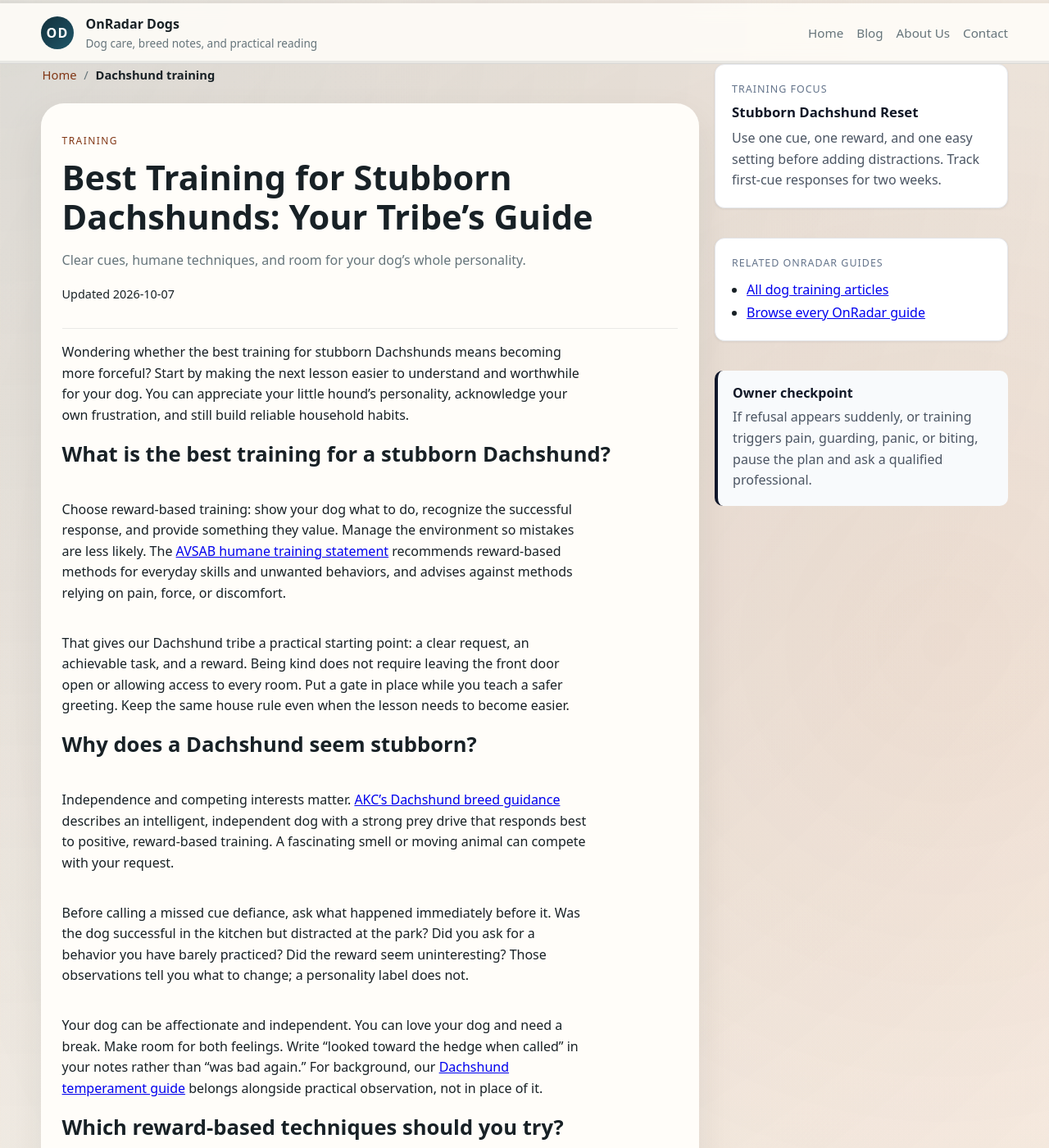
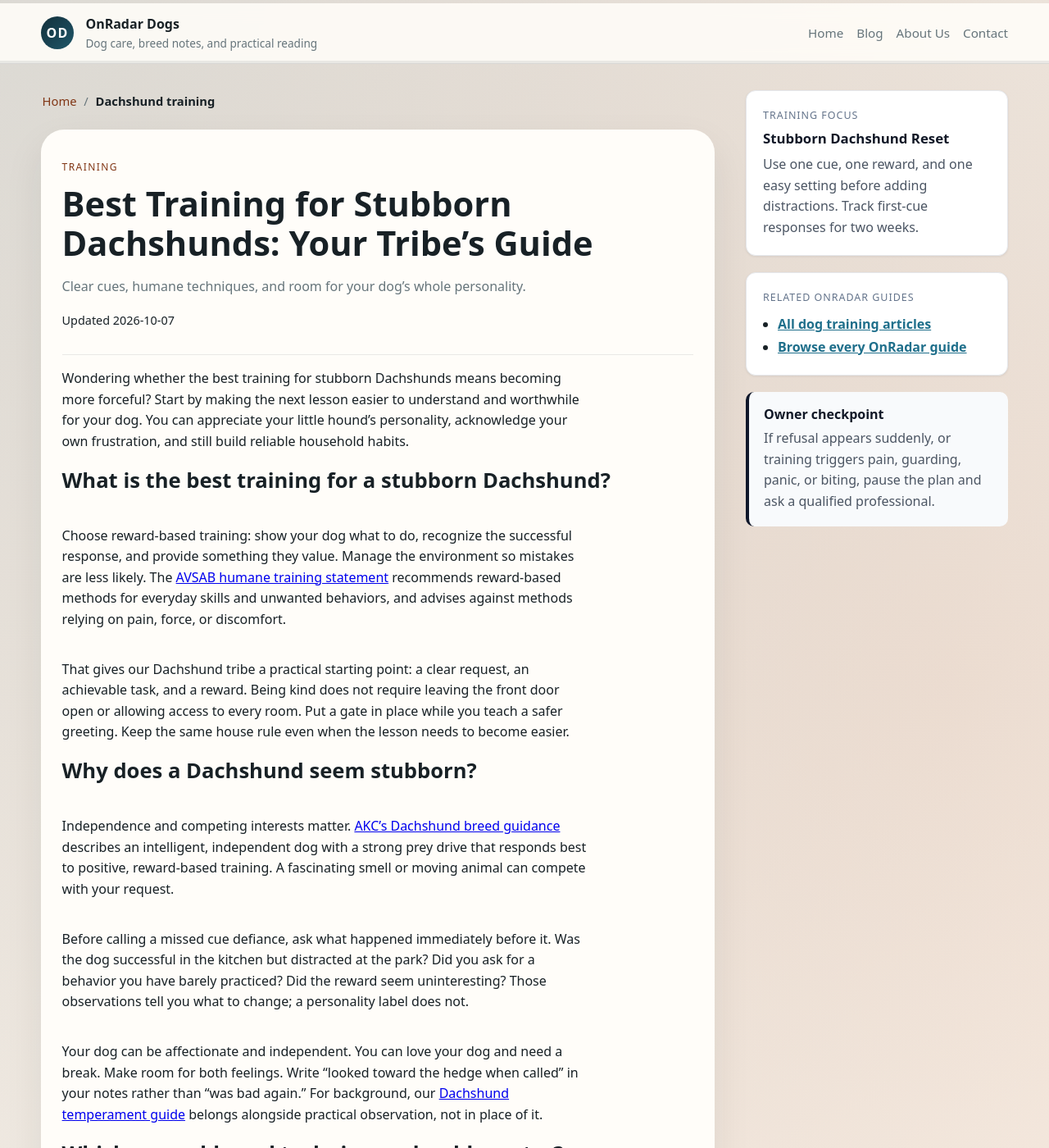
Before and after one commit to onradar-dogs/onradar-dogs.github.io, a Jekyll site: the page best-training-for-stubborn-dachshunds.html, which Jekyll copies as it is, in a window 1280 px wide and 1400 px high. Shown: the whole window at 82% size. Built offline with Jekyll 4.4.1, drawn with Linux system fonts in a browser that asks for light colours.

Commit message:
Fix OnRadar sidebar desktop layout

```diff
--- a/best-training-for-stubborn-dachshunds.html
+++ b/best-training-for-stubborn-dachshunds.html
@@ -87,6 +87,32 @@
 @media(max-width:700px){header[class^="sc-"] [class*="inner"],header[class^="sc-"]{flex-wrap:wrap;height:auto}header[class^="sc-"] nav,header[class^="sc-"] [class*="nav"]{display:flex;flex-wrap:wrap;gap:6px 14px}header[class^="sc-"] [class*="inner"]{padding-top:8px;padding-bottom:8px}main,article,aside,[class*="wrap"]>*,[class*="layout"]>*,[class*="content"],[class*="column"]{min-width:0!important;max-width:100%}table{display:block!important;width:auto!important;max-width:100%!important;overflow-x:auto}img,iframe,video{max-width:100%;height:auto}h1,h2,h3,p,li{overflow-wrap:anywhere}[class*="wrap"],[class*="layout"],[class*="rich"],[class*="content"]{grid-template-columns:minmax(0,1fr)!important}article *,[class*="content"] *,[class*="rich"] *{box-sizing:border-box!important;max-width:100%!important;min-width:0!important}table{overflow-x:auto!important}}
 </style>
 <style id="sc-font">body{font-family:system-ui, -apple-system, 'Segoe UI', Roboto, sans-serif}body h1,body h2,body h3{font-family:system-ui, -apple-system, 'Segoe UI', Roboto, sans-serif}</style>
+<style id="onradar-sidebar-layout-fix">
+.site-layout {
+  width: min(1180px, calc(100% - 2rem));
+  margin: 2rem auto 4rem;
+  display: grid;
+  grid-template-columns: minmax(0, 1fr) minmax(260px, 320px);
+  gap: clamp(1.5rem, 3vw, 2.5rem);
+  align-items: start;
+}
+.content-column { min-width: 0; }
+.sidebar {
+  display: block !important;
+  position: sticky;
+  top: 96px;
+  align-self: start;
+  min-width: 0;
+}
+.sidebar-card a { color: #1f6f8b; font-weight: 700; }
+@media (max-width: 900px) {
+  .site-layout {
+    grid-template-columns: minmax(0, 1fr);
+    width: min(100% - 1rem, 760px);
+  }
+  .sidebar { position: static; top: auto; }
+}
+</style>
 </head>
   <body class="article-page">
 <header class="sc-topbar">
```
